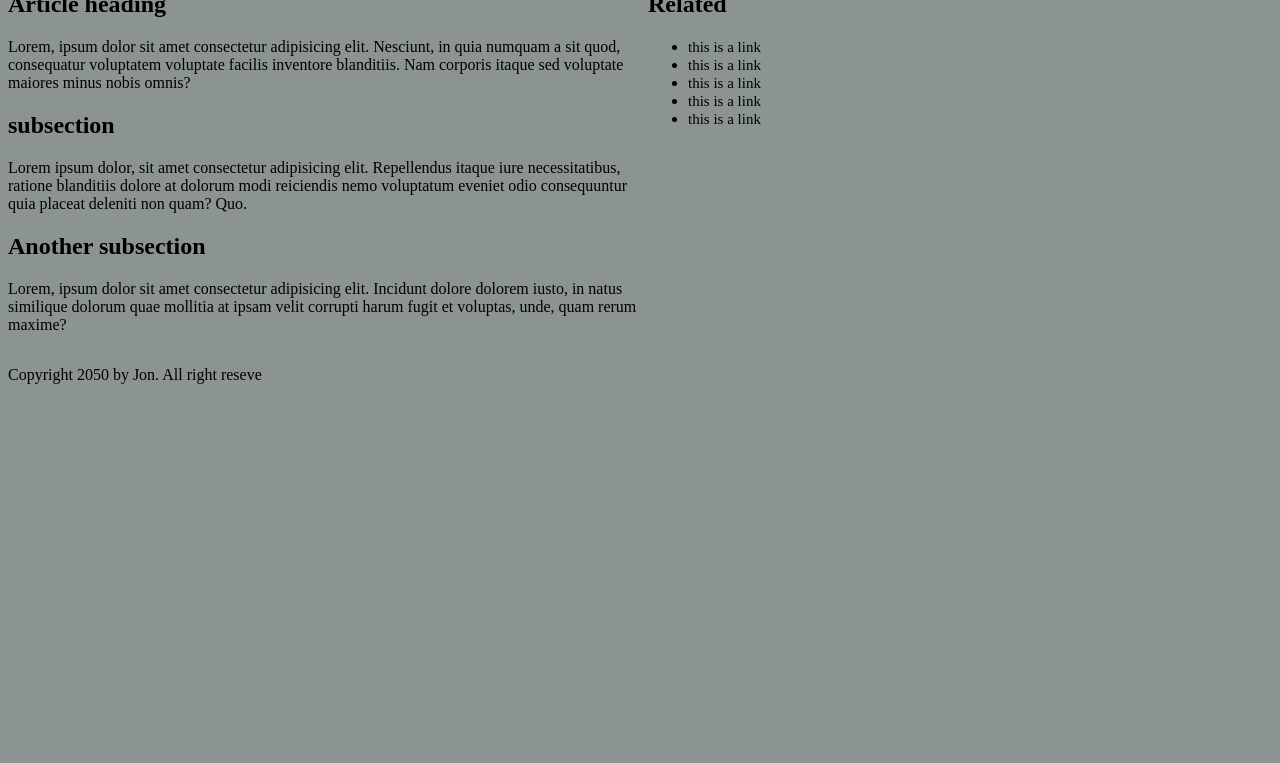
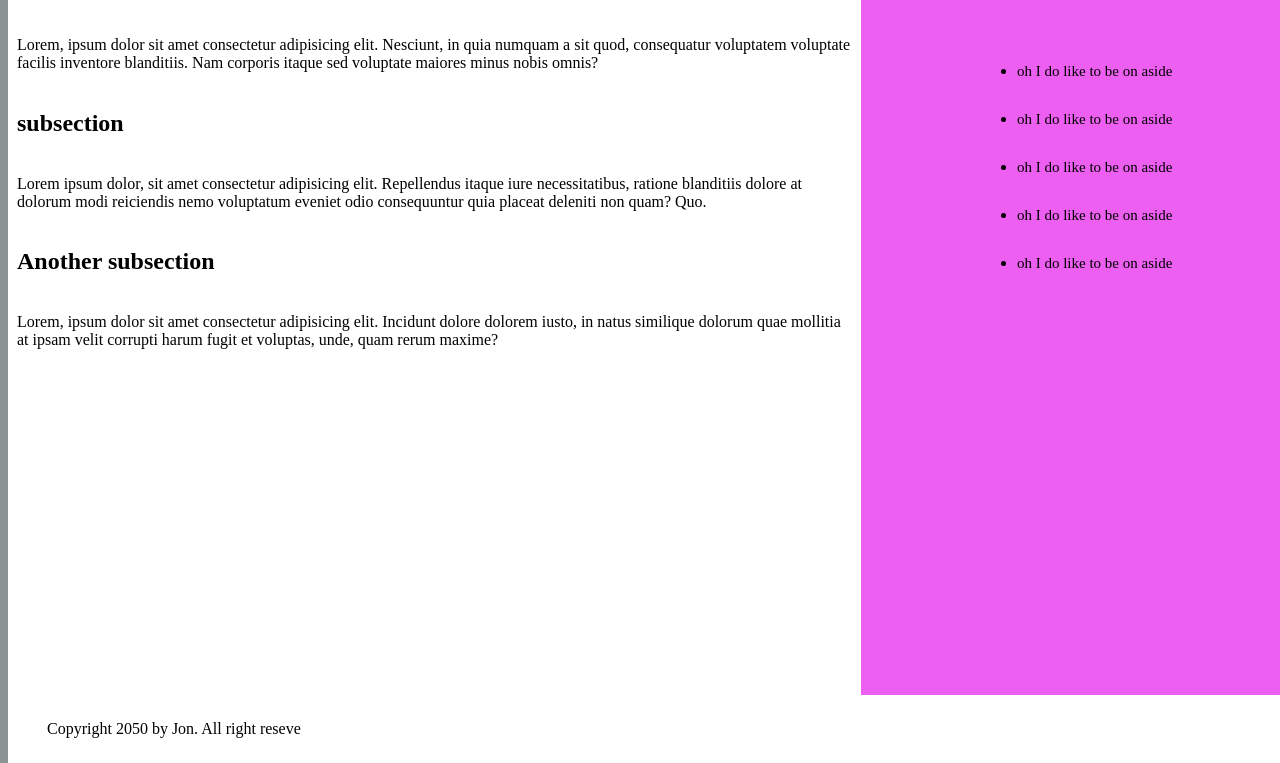
Before and after one commit to jonathanpenaloa/week_two_day_four, a plain HTML site: page index.html in a window 1280 px wide. Shown: the part 322-1085 px from the top of the page. Before the commit the page ends 816 px from the top, so only its background shows below. Drawn offline with Linux system fonts and the light colour scheme.

Commit message:
completed css

```diff
--- a/index.html
+++ b/index.html
@@ -10,31 +10,33 @@
 <body>
     <h1 id="header">Header</h1>
     <nav>
-        <a href="/">HOME</a>
-        <a href="/">OUR TEAM</a>
-        <a href="/">PROJECTS</a>
-        <a href="/">CONTACT</a>
+        <a target="_blank" href="">HOME</a>
+        <a target="_blank" href="">OUR TEAM</a>
+        <a target="_blank" href="">PROJECTS</a>
+        <a target="_blank" href="">CONTACT</a>
         <div class="input-holder">
             <input type="text" placeholder="search query">
             <button type="submit">Go!</button>
         </div>
     </nav>
-    <section>
-        <h2>Article heading</h2>
-        <p>Lorem, ipsum dolor sit amet consectetur adipisicing elit. Nesciunt, in quia numquam a sit quod, consequatur voluptatem voluptate facilis inventore blanditiis. Nam corporis itaque sed voluptate maiores minus nobis omnis?</p>
-        <h2>subsection</h2>
-        <p>Lorem ipsum dolor, sit amet consectetur adipisicing elit. Repellendus itaque iure necessitatibus, ratione blanditiis dolore at dolorum modi reiciendis nemo voluptatum eveniet odio consequuntur quia placeat deleniti non quam? Quo.</p>
-        <h2>Another subsection</h2>
-        <p>Lorem, ipsum dolor sit amet consectetur adipisicing elit. Incidunt dolore dolorem iusto, in natus similique dolorum quae mollitia at ipsam velit corrupti harum fugit et voluptas, unde, quam rerum maxime?</p>
+    <section class="article-holder">
+        <h2 id="header-for-article" >Article heading</h2>
+        <span>
+            <p>Lorem, ipsum dolor sit amet consectetur adipisicing elit. Nesciunt, in quia numquam a sit quod, consequatur voluptatem voluptate facilis inventore blanditiis. Nam corporis itaque sed voluptate maiores minus nobis omnis?</p>
+            <h2>subsection</h2>
+            <p>Lorem ipsum dolor, sit amet consectetur adipisicing elit. Repellendus itaque iure necessitatibus, ratione blanditiis dolore at dolorum modi reiciendis nemo voluptatum eveniet odio consequuntur quia placeat deleniti non quam? Quo.</p>
+            <h2>Another subsection</h2>
+            <p>Lorem, ipsum dolor sit amet consectetur adipisicing elit. Incidunt dolore dolorem iusto, in natus similique dolorum quae mollitia at ipsam velit corrupti harum fugit et voluptas, unde, quam rerum maxime?</p>
+        </span>
     </section>
     <section>
         <h1>Related</h1>
         <ul>
-            <li><a href="/">this is a link</a></li>
-            <li><a href="/">this is a link</a></li>
-            <li><a href="/">this is a link</a></li>
-            <li><a href="/">this is a link</a></li>
-            <li><a href="/">this is a link</a></li>
+            <li><a target="_blank" href="">oh I do like to be on aside</a></li>
+            <li><a target="_blank" href="">oh I do like to be on aside</a></li>
+            <li><a target="_blank" href="">oh I do like to be on aside</a></li>
+            <li><a target="_blank" href="">oh I do like to be on aside</a></li>
+            <li><a target="_blank" href="">oh I do like to be on aside</a></li>
         </ul>
     </section>
     <footer><p>Copyright 2050 by Jon. All right reseve</p></footer>
--- a/styles.css
+++ b/styles.css
@@ -6,7 +6,7 @@ body {
     height: 100vh;
     width: 100vw;
     display: grid;
-    grid-template-columns: repeat(2, 1fr);
+    grid-template-columns: repeat(3, 1fr);
     grid-template-rows: repeat(4, 1fr);
     grid-column-gap: 0px;
     grid-row-gap: 0px;
@@ -14,13 +14,14 @@ body {
 }
 
 #header {
-    grid-column: span 2;
+    grid-column: span 3;
     font-size: 60px;
     text-align: center;
+    color: white;
 }
 
 nav {
-    grid-column: span 2;
+    grid-column: span 3;
     display: flex;
     align-items: center;
     background-color: rgb(236, 95, 241);
@@ -53,3 +54,43 @@ button {
     width: 50px;
     font-size: 15px;
 }
+
+.article-holder {
+    grid-column: span 2;
+    background-color: white;
+    height: inherit;
+}
+
+#header-for-article {
+    text-align: center;
+    font-size: 40px;
+}
+
+h2 , p {
+    padding: 9px;
+}
+
+section {
+    background-color: rgb(236, 95, 241);
+}
+
+section > h1 {
+    display: flex;
+    justify-content: center;
+    align-items: center;
+    padding: 50px;
+}
+
+ul {
+    display: flex;
+    align-items: center;
+    flex-direction: column;
+    gap: 30px;
+
+}
+
+footer {
+    grid-column: span 3;
+    background-color: white;
+    padding-left: 30px;
+}
```
